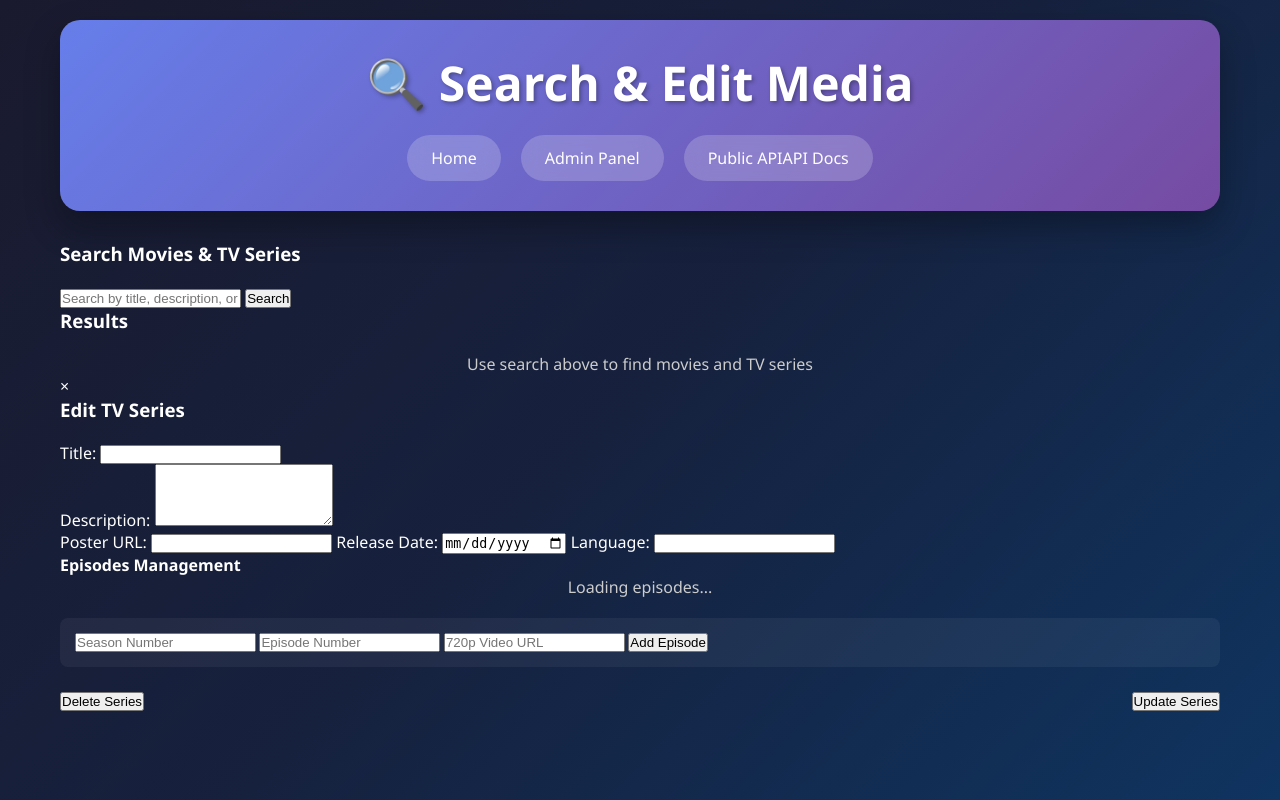
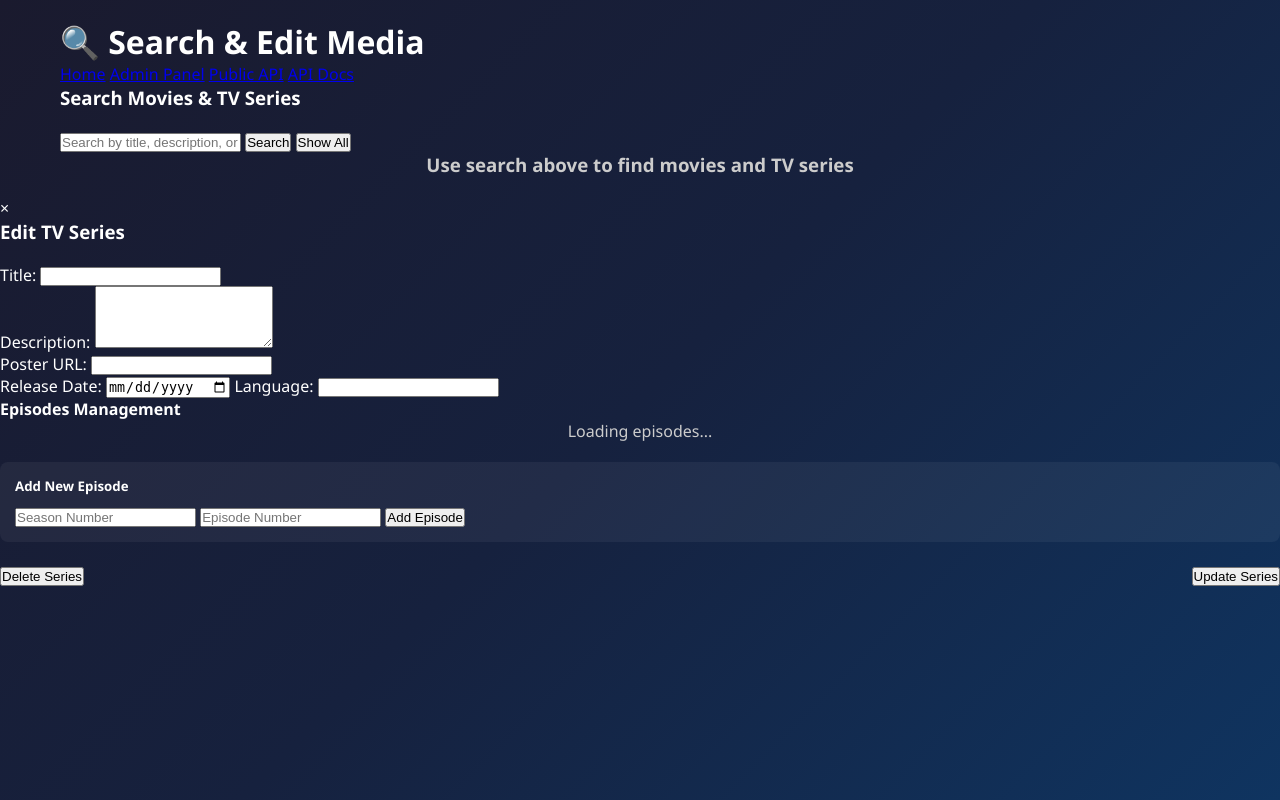
Before and after one commit to Venuboy34/Movie-database, a Flask app: template templates/admin_search.html in a window 1280 px wide. Run offline with Flask 3, Linux system fonts and the light colour scheme; the template is opened without the code that fills it, so the values that code supplies are empty; some libraries are stand-ins or nearby versions.

Commit message:
Update admin_search.html

```diff
--- a/templates/admin_search.html
+++ b/templates/admin_search.html
@@ -25,7 +25,7 @@
         }
 
         .header {
-            background: linear-gradient(135deg, #667eea 0%, #764ba2 100%);
+            background: linear-gradient(135deg, #667eea 0%, #764ba2 极速加速器
             padding: 30px;
             border-radius: 20px;
             margin-bottom: 30px;
@@ -76,10 +76,10 @@
             margin-bottom: 40px;
         }
 
-        .search-box {
+        .search极速加速器
             display: flex;
             gap: 15px;
-            margin-bottom: 30px;
+            margin-bottom: 30极速加速器
             align-items: center;
         }
 
@@ -97,7 +97,7 @@
             color: rgba(255, 255, 255, 0.6);
         }
 
-        .search极速加速器
+        .search-box input:focus {
             outline: none;
             border-color: #667eea;
             box-shadow: 0 0 20px rgba(102, 126, 234, 0.3);
@@ -413,12 +413,12 @@
             <div class="nav">
                 <a href="/">Home</a>
                 <a href="/admin">Admin Panel</a>
-                <a href="/media">Public API</极速加速器
+                <a href="/media">Public API</a>
                 <a href="/api/docs">API Docs</a>
             </div>
         </div>
 
-        <div class="content">
+        <div class极速加速器
             <div id="alert-container"></div>
 
             <div class="search-section">
@@ -427,12 +427,12 @@
                 <div class="search-box">
                     <input type="text" id="search-input" placeholder="Search by title, description, or language..." />
                     <button id="search-btn" class="btn">Search</button>
-                    <button极速加速器
+                    <button id="show-all-btn" class="btn">Show All</button>
                 </div>
             </div>
 
             <div class="results-section">
-                <h3 style="color: #fff; margin-bottom: 20px;">Results</h3>
+                <h3 style极速加速器
                 <div id="results-container">
                     <p style="color: #ccc; text-align: center;">Use search above to find movies and TV series</p>
                 </div>
@@ -462,12 +462,12 @@
                 <div class="form-group">
                     <label for="edit-poster-url">Poster URL:</label>
                     <input type="url" id="edit-poster-url" name="poster_url">
-                </极速加速器
+                </div>
 
                 <div class="form-group">
                     <label for="edit-release-date">Release Date:</label>
-                    <input type="date" id="极速加速器
-                </div>
+                    <input type="date" id="edit-release-date" name="release_date">
+                </极速加速器
 
                 <div class="form-group">
                     <label for="edit-language">Language:</label>
@@ -475,7 +475,7 @@
                 </div>
 
                 <!-- TV Episodes Section -->
-                <div id="tv-episodes-section" class="tv-episodes-section">
+                <div id="tv-episodes-section" class="tv极速加速器
                     <div class="section-header">
                         <h4 style="color: #fff; margin: 0;">Episodes Management</h4>
                     </div>
@@ -484,10 +484,10 @@
                     </div>
 
                     <div style="margin-top: 20px; padding: 15px; background: rgba(255,255,255,0.05); border-radius: 8px;">
-                        <h5 style="极速加速器
+                        <h5 style="color: #fff; margin-bottom: 10px;">Add New Episode</h5>
                         <div class="add-episode-form">
                             <input type="number" id="new-season-number" placeholder="Season Number" min="1" class="episode-input">
-                            <input type="number" id="new-episode-number" placeholder="Episode Number" min="1" class="episode-input">
+                            <input type="number" id="new-episode-number" placeholder="Episode Number" min极速加速器
                             <input type="url" id="new-video-url" placeholder="720p Video URL" class="episode-input">
                             <button type="button" class="btn btn-success btn-small" id="add-episode-btn">Add Episode</button>
                         </div>
@@ -496,7 +496,7 @@
 
                 <div style="display: flex; justify-content: space-between; margin-top: 25px;">
                     <button type="button" class="btn btn-danger" id="delete-media-btn">Delete Series</button>
-                    <button type="submit" class="btn">Update Series</button>
+                    <button type="submit" class="btn">Update Series</极速加速器
                 </div>
             </form>
         </div>
@@ -528,7 +528,7 @@
     showAllBtn.addEventListener('click', showAllMedia);
 
     async function performSearch() {
-        const query = search极速加速器
+        const query = searchInput.value.trim();
         if (!query) {
             showAlert('Please enter a search term', 'error');
             return;
@@ -544,23 +544,23 @@
             } else {
                 const error = await response.json();
                 showAlert(error.message || 'Error performing search', 'error');
-                resultsContainer.innerHTML = '<极速加速器
+                resultsContainer.innerHTML = '<p style="color: #ccc; text-align: center;">Error performing search</p>';
             }
         } catch (error) {
             console.error('Error performing search:', error);
             showAlert('Error performing search', 'error');
-            resultsContainer.innerHTML = '<p style="color: #ccc; text-align: center;">Error performing search</p>';
+            resultsContainer.innerHTML = '<p style="color: #ccc;极速加速器
         }
     }
 
     async function showAllMedia() {
-        resultsContainer.innerHTML = '<p style="color: #ccc; text-align: center;"><span class="spinner"></span>Loading all media...</p>';
+        resultsContainer.innerHTML = '<p style="color: #ccc; text-align: center;"><span class="spinner"></极速加速器
 
         try {
             const response = await fetch('/media');
             if (response.ok) {
                 const data = await response.json();
-                const mediaList = data.data || data;
+                const media极速加速器
                 displayResults(mediaList, `All Media (${mediaList.length} items)`);
             } else {
                 const error = await response.json();
@@ -576,7 +576,7 @@
 
     function displayResults(results, title) {
         if (!results || results.length === 0) {
-            resultsContainer.innerHTML = '<p style="color: #ccc; text-align: center;">No results found</p>';
+            resultsContainer.innerHTML = '<p style="极速加速器
             return;
         }
 
@@ -585,7 +585,7 @@
         results.forEach(item => {
             // Handle both API response formats
             const videoLinks = item.video_links || {
-                '720极速加速器
+                '720p': item.video_720p,
                 '1080p': item.video_1080p
             };
 
@@ -601,11 +601,11 @@
                         </div>
                         <p><strong>Release:</strong> ${item.release_date || 'N/A'}</p>
                         <p><strong>Language:</strong> ${item.language || 'N/A'}</p>
-                        <p><strong>Description:</strong> ${item.description ? item.description.substring(0, 100) + '...' : 'No description'}</p>
+                        <p><strong>Description:</strong> ${item.description ? item.description.substring(0, 100) + '...' : 'No description'}</极速加速器
                         ${item.type === 'tv' ? `<p><strong>Seasons:</strong> ${item.total_seasons || 0}</p>` : ''}
-                        ${item.type === 'movie' && videoLinks ? `<p><strong>Videos:</strong> ${videoLinks['720p'] ? '720p ' : ''}${videoLinks['1080p'] ? '1080p'极速加速器
+                        ${item.type === 'movie' && videoLinks ? `<p><strong>Videos:</strong> ${videoLinks['720p'] ? '720p ' : ''}${videoLinks['1080p'] ? '1080p' : ''}</p>` : ''}
                     </div>
-                    <div class极速加速器
+                    <div class="media-actions">
                         <button class="btn btn-warning btn-small edit-btn" data-id="${item.id}" data-type="${item.type}">Edit</button>
                         <button class="btn btn-danger btn-small delete-btn" data-id="${item.id}" data-type="${item.type}">Delete</button>
                     </div>
@@ -633,7 +633,7 @@
         if (e.target.classList.contains('update-episode-btn')) {
             const episodeId = e.target.getAttribute('data-episode-id');
             const videoUrl = document.querySelector(`input[data-episode-id="${episodeId}"][data-field="video_720p"]`).value;
-            updateEpisode(episodeId, videoUrl);
+            updateEpisode(episode极速加速器
         }
 
         if (e.target.classList.contains('delete-episode-btn')) {
@@ -656,7 +656,7 @@
         modal.style.display = 'none';
     });
 
-    window.addEventListener('click', function(e极速加速器
+    window.addEventListener('click', function(e) {
         if (e.target === modal) {
             modal.style.display = 'none';
         }
@@ -675,7 +675,7 @@
                 document.getElementById('edit-description').value = media.description || '';
                 document.getElementById('edit-poster-url').value = media.poster_url || '';
                 document.getElementById('edit-release-date').value = media.release_date || '';
-                document.getElementById('edit-language').value = media.language || '';
+                document.getElementById('edit-language').极速加速器
 
                 const modalTitle = document.getElementById('modal-title');
 
@@ -734,11 +734,11 @@
 
         let html = '';
 
-        if (Object.keys(seasons).length === 0) {
+        if (Object.keys(seasons极速加速器
             html = '<p style="color: #ccc; text-align: center;">No episodes found. Add episodes using the form below.</p>';
         } else {
             // Create UI for each season
-            Object.keys(seasons).sort().forEach(season极速加速器
+            Object.keys(seasons).sort().forEach(seasonNum => {
                 html += `
                     <div class="season-section">
                         <h5 style="color: #fff; margin-bottom: 10px;">Season ${seasonNum}</h5>
@@ -799,9 +799,9 @@
                 headers: authHeaders
             });
 
-            if (response.ok) {
+            if (response.ok极速加速器
                 showAlert('Episode deleted successfully!', 'success');
-                loadTVEpisodes(currentTvId); // Refresh episodes list
+                loadTVEpisodes(currentT极速加速器
             } else {
                 const error = await response.json();
                 showAlert(error.message || 'Error deleting episode', 'error');
@@ -824,13 +824,13 @@
         }
 
         try {
-            const response = await fetch(`极速加速器
+            const response = await fetch(`/api/admin/tv-series/${currentTvId}/episodes`, {
                 method: 'POST',
                 headers: authHeaders,
                 body: JSON.stringify({
                     season_number: parseInt(seasonNumber),
                     episode_number: parseInt(episodeNumber),
-                    video_720极速加速器
+                    video_720p: videoUrl
                 })
             });
 
@@ -900,7 +900,7 @@
 
     // Delete media
     async function deleteMedia(id, type) {
-        const mediaType = type === 'movie' ? 'movie' : 'TV series';
+        const mediaType = type === 'movie极速加速器
         if (!confirm(`Are you sure you want to delete this ${mediaType}? This action cannot be undone.`)) {
             return;
         }
@@ -929,7 +929,7 @@
             }
         } catch (error) {
             console.error(`Error deleting ${mediaType}:`, error);
-            showAlert(`极速加速器
+            showAlert(`Error deleting ${mediaType}`, 'error');
         }
     }
 
```
Also changed, not shown: other parts of templates/admin_search.html (+15 -15 lines).
